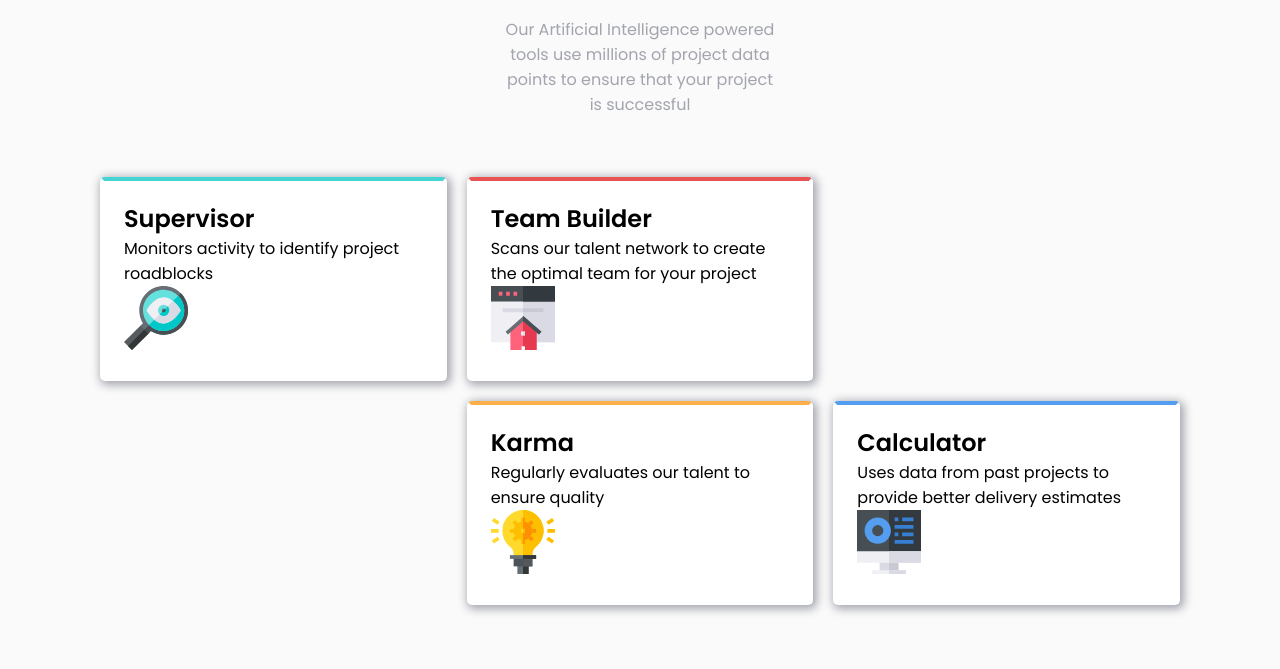
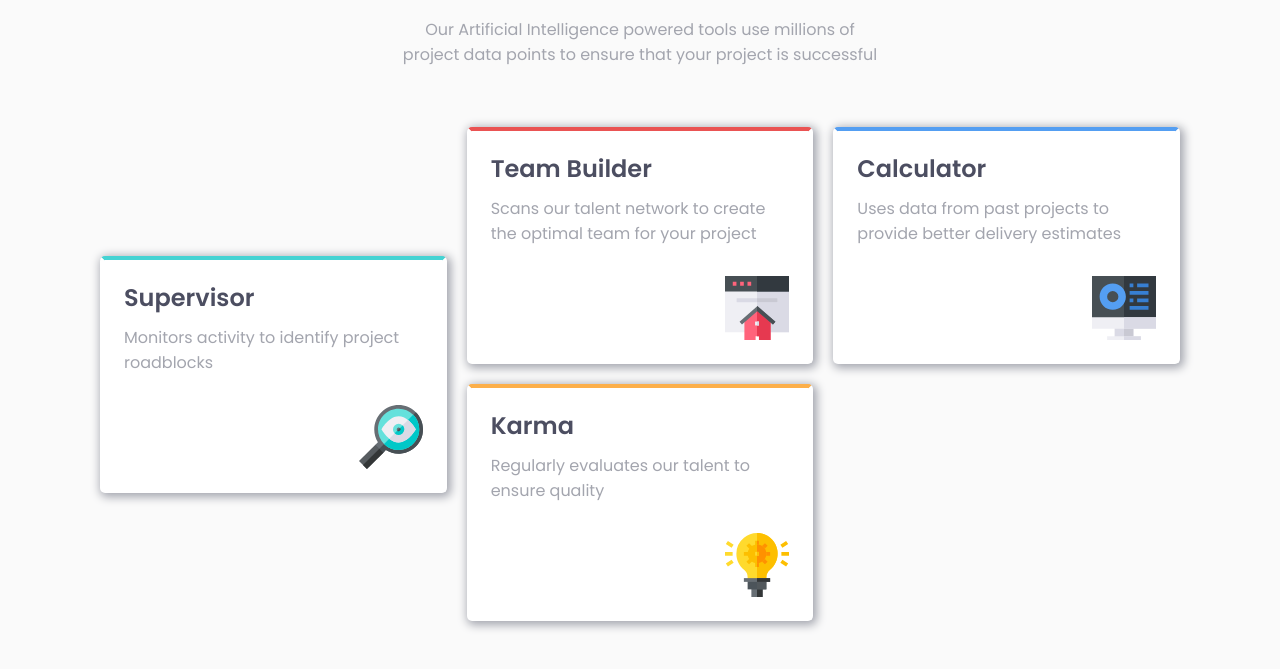
Before and after one commit to lanussehelena/four-card-feature-section, a plain HTML site: page index.html in a window 1280 px wide. Shown: the part 149-818 px from the top of the page. Drawn offline with Linux system fonts and the light colour scheme.

Commit message:
[ABC-123]Atualizações no css

```diff
--- a/style.css
+++ b/style.css
@@ -31,7 +31,7 @@ main {
 }
 
 .frist-text p {
-    margin: 20px 400px;
+    margin: 20px 300px;
     color: hsl(229, 6%, 66%);
 }
 
@@ -42,14 +42,37 @@ main {
 }
 
 .card {
+    display: grid;
+    grid-template-columns: 1fr 1fr auto;
     background-color: white;
     padding: 20px;
     border-radius: 5px;
     box-shadow: 2px 2px 10px 2px hsl(229, 6%, 66%);
 }
 
+.card h2 {
+    font-weight: 600;
+    color: hsl(234, 12%, 34%);
+}
+
+.card p {
+    color: hsl(229, 6%, 66%);
+}
+
+.card h2, .card p {
+    grid-column: span 3;
+    margin-bottom: 10px;
+}
+
+.card img {
+    grid-column: 3;
+    margin-top: 20px;
+}
+
 .green-card {
     grid-column: 1;
+    grid-row: span 2;
+    align-self: center;
     border-style: solid;
     border-width: 4px;
     border-color: hsl(180, 62%, 55%) white white white;
@@ -72,6 +95,8 @@ main {
 
 .blue-card {
     grid-column: 3;
+    grid-row: 1 / -1;
+    align-self: center;
     border-style: solid;
     border-width: 4px;
     border-color: hsl(212, 86%, 64%) white white white;
```
Also changed, not shown: 1 other file.
